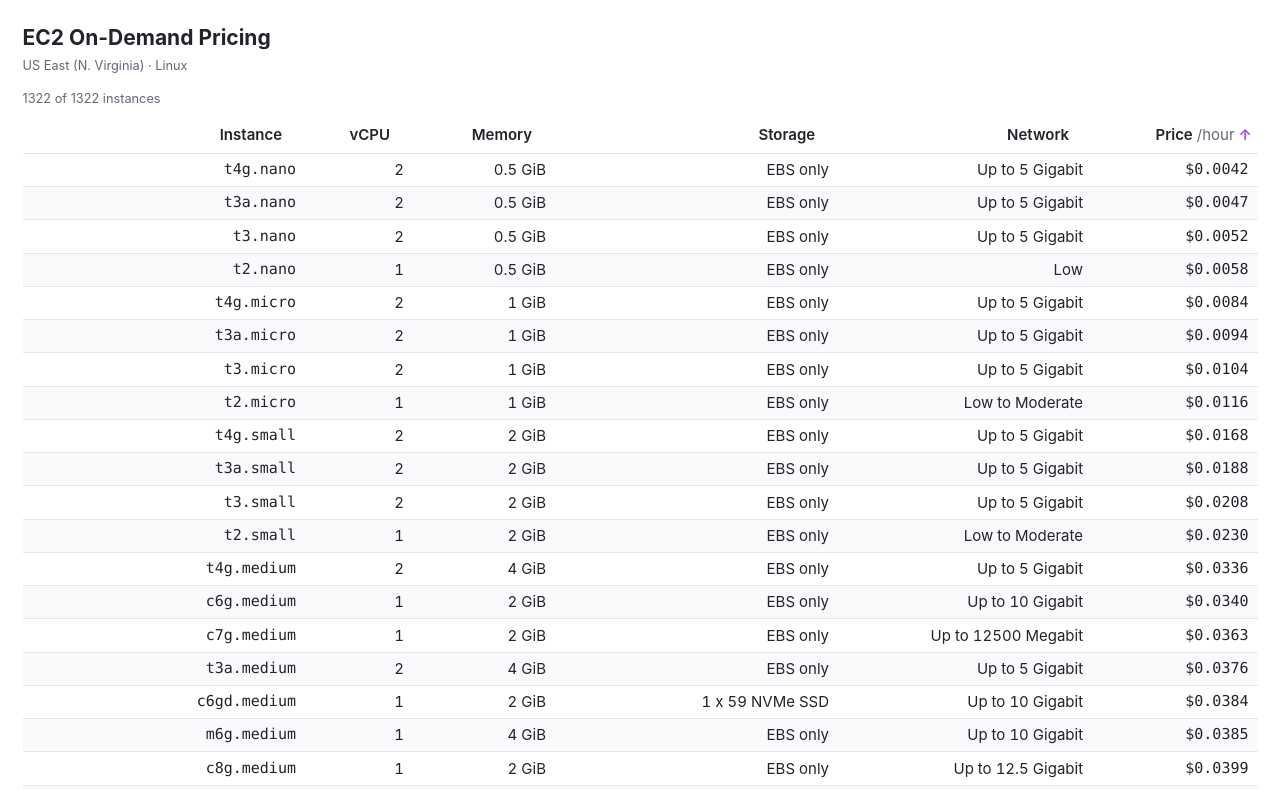
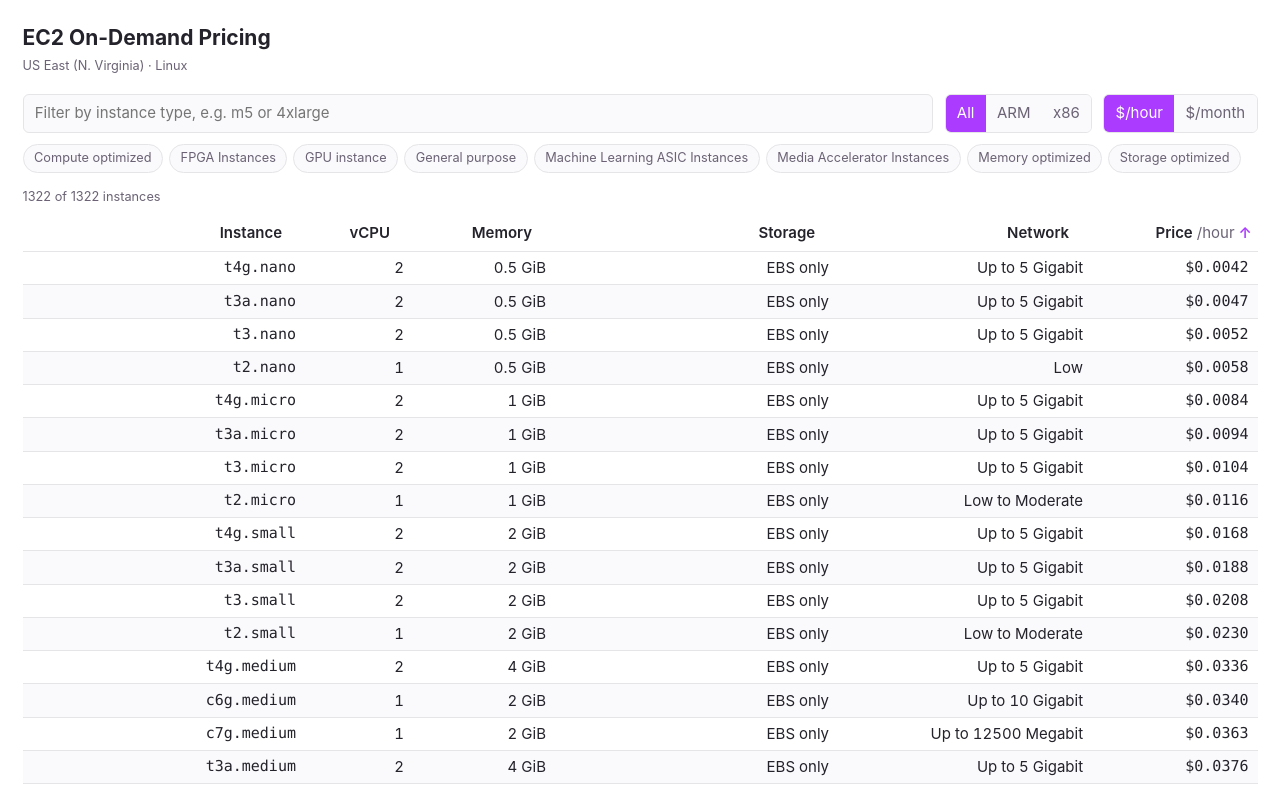
Before and after one commit to ybastide/cloud-pricing, a Svelte app: page / in a window 1280 px wide. Shown: the top 790 px of the page. Built offline with nearby package versions, Linux system fonts and the light colour scheme.

Commit message:
feat: add search, family filter, and hourly/monthly price toggle

```diff
--- a/src/App.svelte
+++ b/src/App.svelte
@@ -1,8 +1,9 @@
 <script>
-  import { instances, operatingSystem, region } from './lib/data/instances.js'
+  import { families, instances, operatingSystem, region } from './lib/data/instances.js'
   import { applyQuery } from './lib/data/query.js'
   import { defaultQuery } from './lib/data/urlState.js'
   import InstanceTable from './lib/InstanceTable.svelte'
+  import Toolbar from './lib/Toolbar.svelte'
 
   let query = $state(defaultQuery())
 
@@ -24,6 +25,7 @@
 </header>
 
 <main>
+  <Toolbar bind:query {families} />
   <p class="count">{visible.length} of {instances.length} instances</p>
   <InstanceTable
     rows={visible}
--- a/src/app.css
+++ b/src/app.css
@@ -112,3 +112,79 @@
   text-align: center;
   color: var(--text-dim);
 }
+
+.toolbar {
+  display: flex;
+  gap: 0.75rem;
+  align-items: center;
+  margin-top: 1.25rem;
+}
+
+.toolbar input[type='search'] {
+  flex: 1;
+  min-width: 0;
+  padding: 0.5rem 0.75rem;
+  font: inherit;
+  color: inherit;
+  background: var(--bg-alt);
+  border: 1px solid var(--border);
+  border-radius: 6px;
+}
+
+.toolbar input[type='search']:focus-visible {
+  outline: 2px solid var(--accent);
+  outline-offset: 1px;
+}
+
+.units {
+  display: flex;
+  border: 1px solid var(--border);
+  border-radius: 6px;
+  overflow: hidden;
+}
+
+.units button {
+  padding: 0.5rem 0.75rem;
+  font: inherit;
+  color: var(--text-dim);
+  background: var(--bg-alt);
+  border: 0;
+  cursor: pointer;
+}
+
+.units button.active {
+  color: var(--bg);
+  background: var(--accent);
+}
+
+.families {
+  display: flex;
+  flex-wrap: wrap;
+  gap: 0.4rem;
+  margin-top: 0.75rem;
+}
+
+.chip {
+  padding: 0.3rem 0.7rem;
+  font: inherit;
+  font-size: 0.85rem;
+  color: var(--text-dim);
+  background: var(--bg-alt);
+  border: 1px solid var(--border);
+  border-radius: 999px;
+  cursor: pointer;
+}
+
+.chip:hover {
+  color: var(--text);
+}
+
+.chip.active {
+  color: var(--bg);
+  background: var(--accent);
+  border-color: var(--accent);
+}
+
+.chip.clear {
+  border-style: dashed;
+}
--- /dev/null
+++ b/src/lib/Toolbar.svelte
@@ -0,0 +1,83 @@
+<script>
+  let { query = $bindable(), families } = $props()
+
+  function toggleFamily(family) {
+    const next = new Set(query.families)
+    if (next.has(family)) next.delete(family)
+    else next.add(family)
+    query.families = next
+  }
+
+  function clear() {
+    query.search = ''
+    query.families = new Set()
+    query.arch = 'all'
+  }
+
+  const filtering = $derived(
+    query.search !== '' || query.families.size > 0 || query.arch !== 'all',
+  )
+
+  const ARCHES = [
+    { value: 'all', label: 'All' },
+    { value: 'arm', label: 'ARM' },
+    { value: 'x86', label: 'x86' },
+  ]
+</script>
+
+<div class="toolbar">
+  <input
+    type="search"
+    placeholder="Filter by instance type, e.g. m5 or 4xlarge"
+    bind:value={query.search}
+    aria-label="Filter by instance type"
+  />
+
+  <div class="units" role="group" aria-label="Processor architecture">
+    {#each ARCHES as option (option.value)}
+      <button
+        type="button"
+        class:active={query.arch === option.value}
+        aria-pressed={query.arch === option.value}
+        onclick={() => (query.arch = option.value)}
+      >
+        {option.label}
+      </button>
+    {/each}
+  </div>
+
+  <div class="units" role="group" aria-label="Price unit">
+    <button
+      type="button"
+      class:active={query.unit === 'hour'}
+      onclick={() => (query.unit = 'hour')}
+    >
+      $/hour
+    </button>
+    <button
+      type="button"
+      class:active={query.unit === 'month'}
+      onclick={() => (query.unit = 'month')}
+    >
+      $/month
+    </button>
+  </div>
+</div>
+
+<div class="families">
+  {#each families as family (family)}
+    <button
+      type="button"
+      class="chip"
+      class:active={query.families.has(family)}
+      aria-pressed={query.families.has(family)}
+      onclick={() => toggleFamily(family)}
+    >
+      {family}
+    </button>
+  {/each}
+
+  {#if filtering}
+    <button type="button" class="chip clear" onclick={clear}>Clear</button>
+  {/if}
+</div>
```
